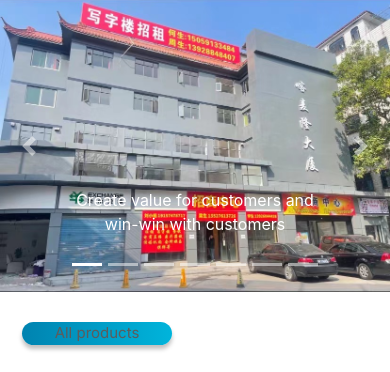
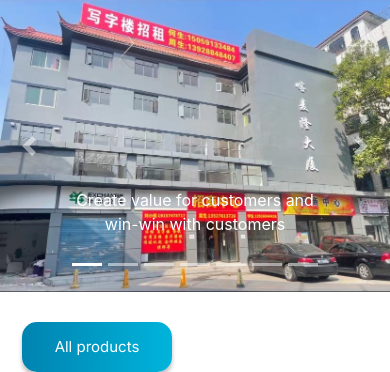
Before and after one commit to jacekong/Django-e-commerce-shop, a Django app: page / in a window 390 px wide. Shown: the part 68-440 px from the top of the page. Run offline with Django 4.2, Linux system fonts and the light colour scheme; data comes from the database, SQL or seed files in the repository; some libraries are stand-ins or nearby versions.

Commit message:
Update style.css

```diff
--- a/static/css/style.css
+++ b/static/css/style.css
@@ -152,9 +152,11 @@ a {
         font-style: normal;
         font-weight: 400;
         font-size: 15px;
+        font-weight: 400;
         align-items: center;
         text-align: center;
-        color: #5C5C5C;
+        color: #ffffff;
+        padding: 2rem;
     }
     .all-link a:active {
         text-decoration: none;
```
